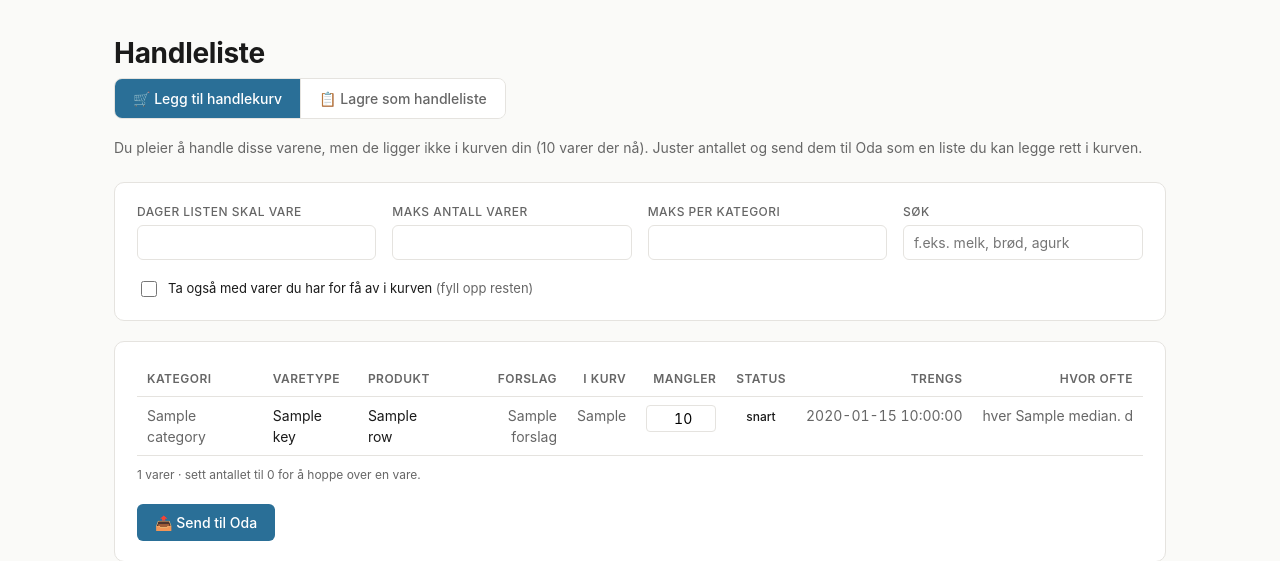
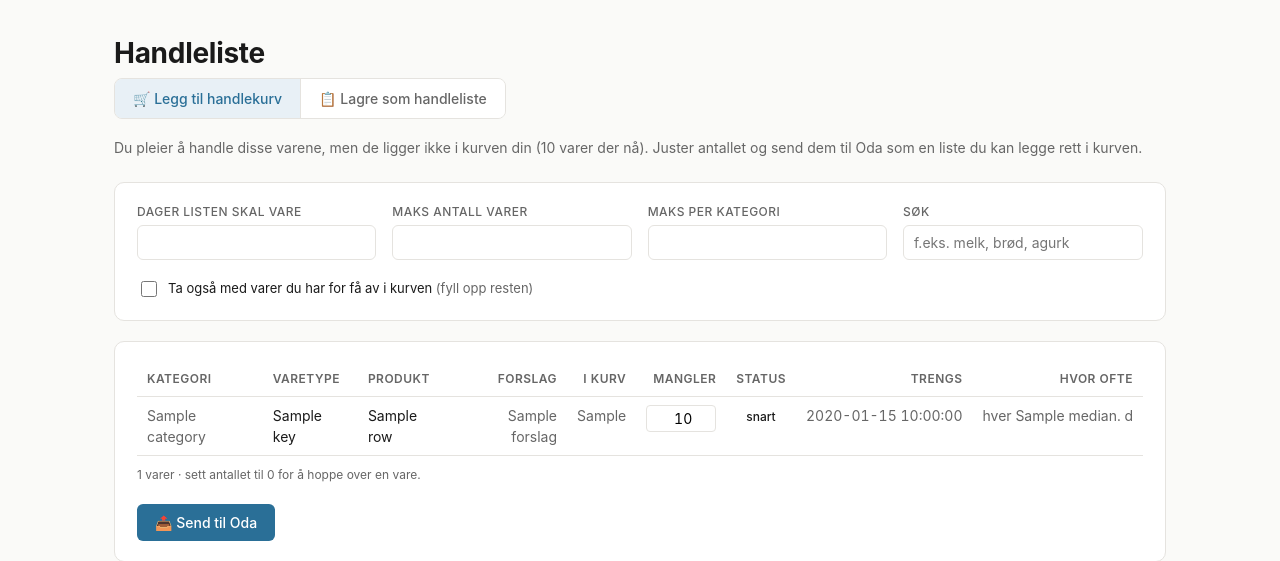
Before and after one commit to mhellevang/min-oda, a FastAPI app: template web/templates/handleliste.html in a window 1280 px wide. Shown: the top 561 px of the page. Run offline with FastAPI, Linux system fonts and the light colour scheme; the template is opened without the code that fills it: most values are stand-ins (such as "Sample title", 1, 10 or a date in 2020).

Commit message:
Modus-toggle: bytt til myk aksent-fyll
Solid blå bakgrunn på aktiv pill var for kraftig mot den ellers
dempede paletten. Bytter til --accent-soft bakgrunn med --accent
tekst — samme indikasjon, men passer den kremhvite/slate-stilen.

Co-Authored-By: Claude Opus 4.7 (1M context) <noreply@anthropic.com>

```diff
--- a/web/templates/base.html
+++ b/web/templates/base.html
@@ -50,12 +50,12 @@
       background: var(--bg);
     }
     .mode-toggle a.active {
-      background: var(--accent);
-      color: #fff;
+      background: var(--accent-soft);
+      color: var(--accent);
     }
     .mode-toggle a.active:hover {
-      background: #235a7d;
-      color: #fff;
+      background: var(--accent-soft);
+      color: var(--accent);
     }
     h1 { font-size: 28px; margin: 0 0 4px; letter-spacing: -0.01em; }
     h2 { font-size: 18px; margin: 0 0 14px; letter-spacing: -0.005em; }
```
